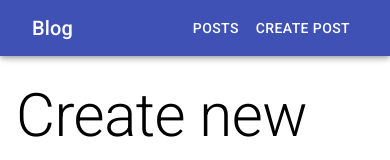
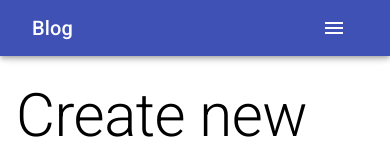
Before and after one commit to andreitsivm/nextjs-deploy, a Next.js app: page /posts/new in a window 390 px wide. Shown: the top 160 px of the page. Built offline with nearby package versions, Linux system fonts and the light colour scheme.

Commit message:
mobile menu

```diff
--- a/components/Navbar/Navbar.tsx
+++ b/components/Navbar/Navbar.tsx
@@ -1,9 +1,11 @@
+import React from "react";
 import Link from "next/link";
-import { AppBar, Container } from "@material-ui/core/";
+import { AppBar, Container, Hidden } from "@material-ui/core/";
 import Toolbar from "@material-ui/core/Toolbar";
 import Typography from "@material-ui/core/Typography";
 import Button from "@material-ui/core/Button";
 import { useStyles } from "./Navbar.styled";
+import SideBar from "components/SideBar";
 
 const Navbar: React.FC = () => {
   const classes = useStyles();
@@ -16,12 +18,17 @@ const Navbar: React.FC = () => {
             <Typography variant="h6" className={classes.title}>
               Blog
             </Typography>
+            <Hidden mdUp>
+              <SideBar />
+            </Hidden>
+            <Hidden smDown>
               <Link href="/">
                 <Button>Posts</Button>
               </Link>
               <Link href="/posts/new">
                 <Button>Create post</Button>
               </Link>
+            </Hidden>
           </Toolbar>
         </Container>
       </AppBar>
--- /dev/null
+++ b/components/SideBar/SideBar.tsx
@@ -0,0 +1,62 @@
+import React from "react";
+import Link from "next/link";
+import MenuIcon from "@material-ui/icons/Menu";
+import {
+  Button,
+  IconButton,
+  ListItem,
+  Divider,
+  List,
+  Drawer,
+} from "@material-ui/core";
+import { useStyles } from "./Sidebar.styled";
+
+const TemporaryDrawer: React.FC = () => {
+  const [state, setState] = React.useState(false);
+
+  const toggleDrawer = (open: boolean) => (
+    event: React.KeyboardEvent | React.MouseEvent
+  ) => {
+    if (
+      event.type === "keydown" &&
+      ((event as React.KeyboardEvent).key === "Tab" ||
+        (event as React.KeyboardEvent).key === "Shift")
+    ) {
+      return;
+    }
+
+    setState(open);
+  };
+
+  return (
+    <div>
+      <React.Fragment>
+        <IconButton
+          onClick={toggleDrawer(true)}
+          edge="start"
+          className=""
+          color="inherit"
+          aria-label="menu"
+        >
+          <MenuIcon />
+        </IconButton>
+        <Drawer anchor={"left"} open={state} onClose={toggleDrawer(false)}>
+          <List>
+            <ListItem button onClick={toggleDrawer(false)}>
+              <Link href="/">
+                <Button>Posts</Button>
+              </Link>
+            </ListItem>
+            <ListItem button onClick={toggleDrawer(false)}>
+              <Link href="/posts/new">
+                <Button>Create post</Button>
+              </Link>
+            </ListItem>
+          </List>
+          <Divider />
+        </Drawer>
+      </React.Fragment>
+    </div>
+  );
+};
+export default TemporaryDrawer;
--- /dev/null
+++ b/components/SideBar/index.ts
@@ -0,0 +1 @@
+export { default } from "./SideBar";
```
Also changed, not shown: components/SideBar/Sidebar.styled.ts (added, +10 -0 lines). Lines whose indentation alone changed are shown as unchanged.
